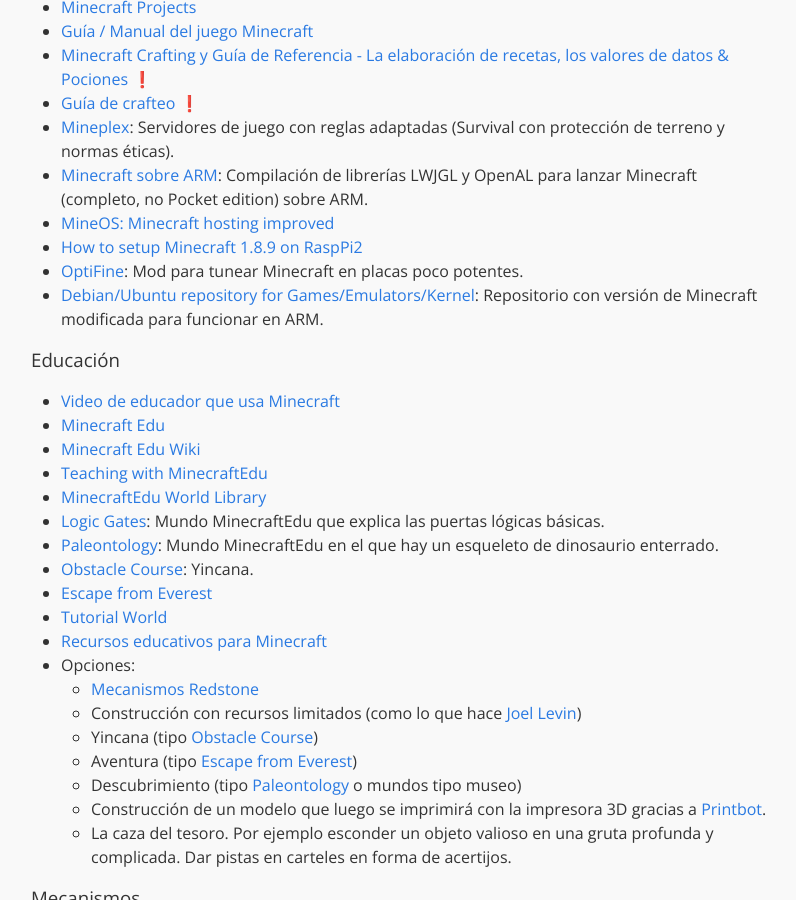
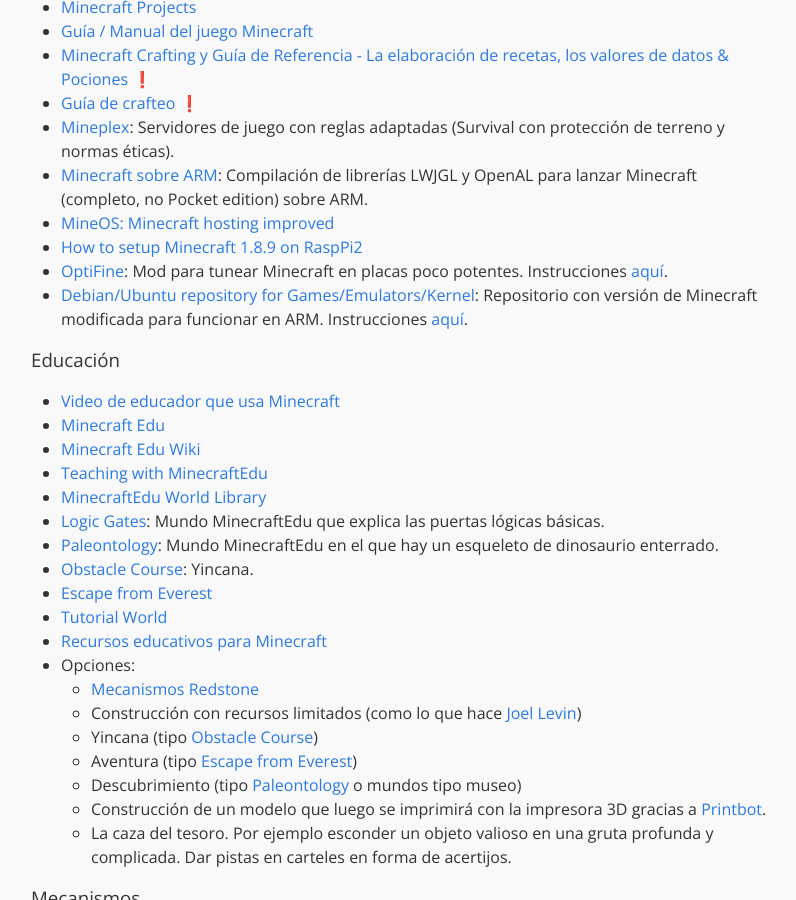
Before and after one commit to eduardofilo/eduardofilo.jekyll, a Jekyll site: the page built from proyectos/minecraft.md, in a window 1280 px wide and 900 px high, scrolled down 537 px. Shown: the whole window, without its empty margins (239-1035 px from the left). Built offline with Jekyll 4.4.1, drawn with Linux system fonts in a browser that asks for light colours; emoji names are drawn with the system emoji font.

Commit message:
Enlaces Minecraft sobre RPi y ODROID-C1.

```diff
--- a/proyectos/minecraft.md
+++ b/proyectos/minecraft.md
@@ -24,8 +24,8 @@
 * [Minecraft sobre ARM](http://rogerallen.github.io/jetson/2014/07/31/minecraft-on-jetson-tk1/): Compilación de librerías LWJGL y OpenAL para lanzar Minecraft (completo, no Pocket edition) sobre ARM.
 * [MineOS: Minecraft hosting improved](http://minecraft.codeemo.com/)
 * [How to setup Minecraft 1.8.9 on RaspPi2](https://www.raspberrypi.org/forums/viewtopic.php?f=78&t=137279)
-* [OptiFine](http://optifine.net/home): Mod para tunear Minecraft en placas poco potentes.
-* [Debian/Ubuntu repository for Games/Emulators/Kernel](http://forum.odroid.com/viewtopic.php?f=52&t=5908&p=47148): Repositorio con versión de Minecraft modificada para funcionar en ARM.
+* [OptiFine](http://optifine.net/home): Mod para tunear Minecraft en placas poco potentes. Instrucciones [aquí](http://magazine.odroid.com/wp-content/uploads/ODROID-Magazine-201607.pdf#page=20).
+* [Debian/Ubuntu repository for Games/Emulators/Kernel](http://forum.odroid.com/viewtopic.php?f=52&t=5908&p=47148): Repositorio con versión de Minecraft modificada para funcionar en ARM. Instrucciones [aquí](http://magazine.odroid.com/wp-content/uploads/ODROID-Magazine-201607.pdf#page=20).
 
 ### Educación
 
```
